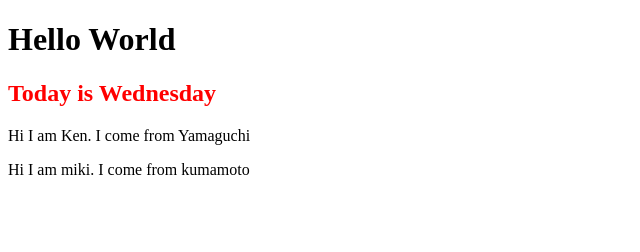
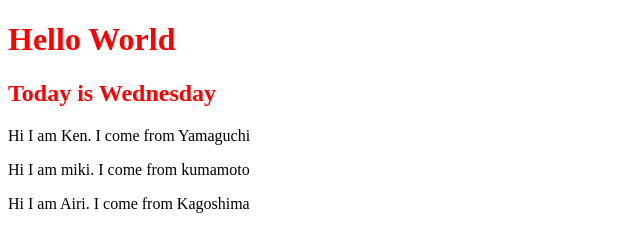
Before and after one commit to aguriken/git-practice, a plain HTML site: page index.html in a window 1280 px wide. Shown: the whole page, without its empty margins (0-640 px from the left). Drawn offline with Linux system fonts and the light colour scheme.

Commit message:
add introdaction

```diff
--- a/index.html
+++ b/index.html
@@ -12,5 +12,6 @@
   <h2>Today is Wednesday</h2>
   <p>Hi I am Ken. I come from Yamaguchi</p>
   <p>Hi I am miki. I come from kumamoto</p>
+  <p>Hi I am Airi. I come from Kagoshima</p>
 </body>
 </html>
--- a/style.css
+++ b/style.css
@@ -1,5 +1,5 @@
 h1 {
-  color: #000;
+  color: red;
 }
 
 h2 {
```
